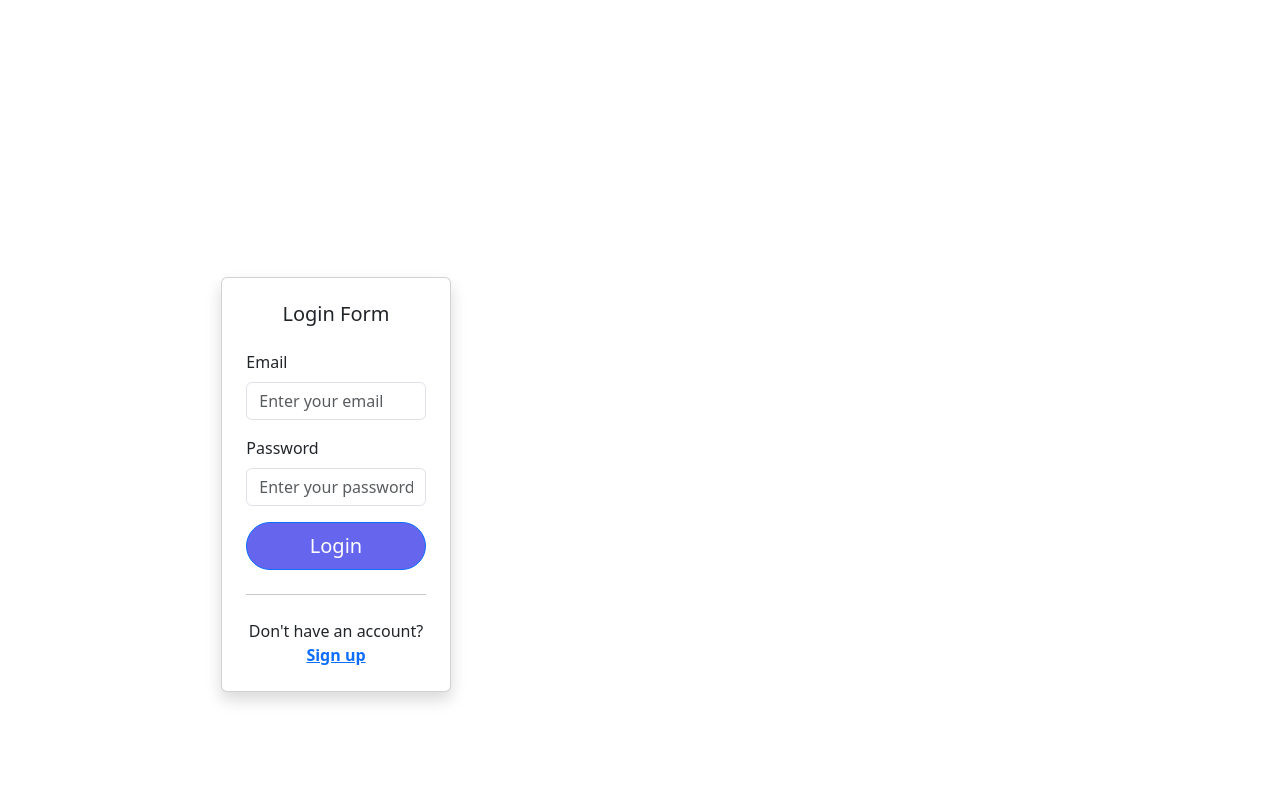
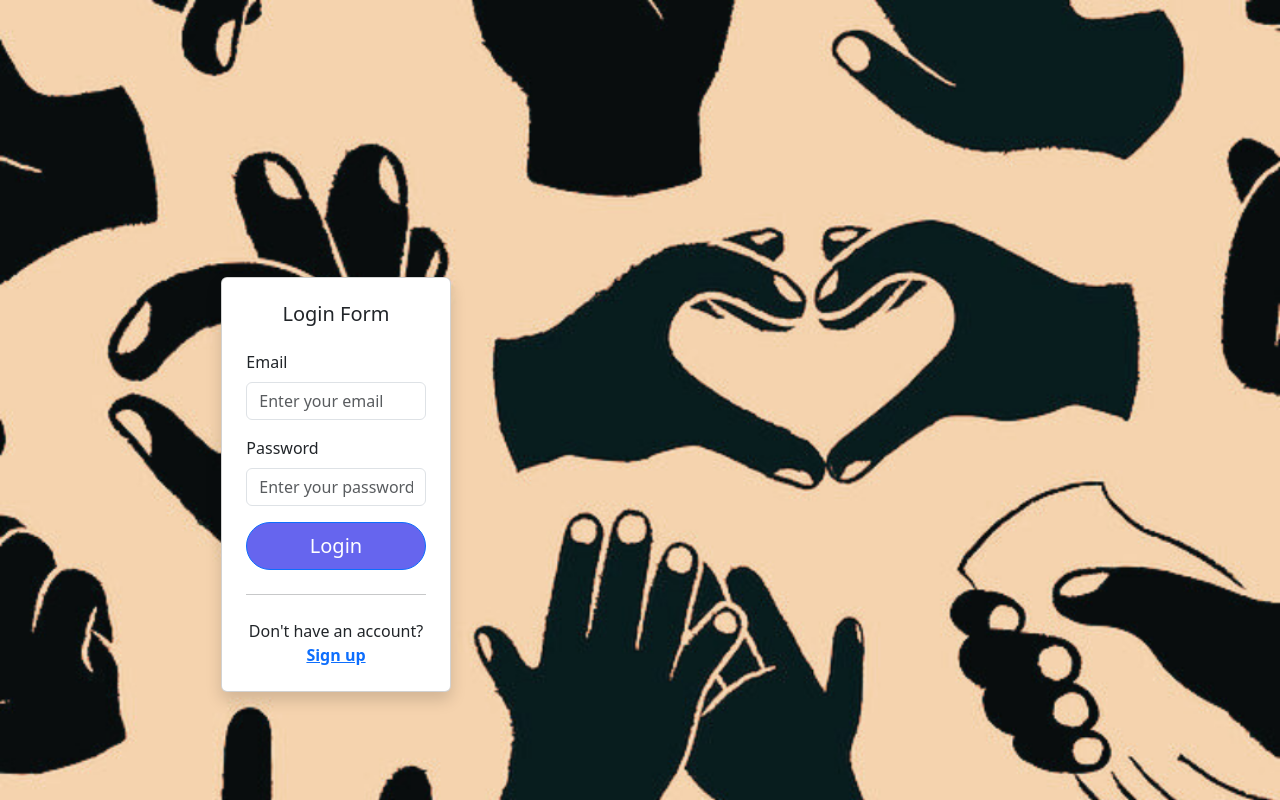
Before and after one commit to Elaiza-zz/Hands-on-Language, a Vue app: page /login in a window 1280 px wide. Built offline with nearby package versions, Linux system fonts and the light colour scheme; no server answers.

Commit message:
try fix for bg

```diff
--- a/src/assets/base.css
+++ b/src/assets/base.css
@@ -62,6 +62,8 @@ body {
   min-height: 100vh;
   color: var(--color-text);
   background: var(--color-background);
+  background-image: url(../assets/images/background-picture.png);
+  background-size: cover;
   transition:
     color 0.5s,
     background-color 0.5s;
--- a/src/assets/main.css
+++ b/src/assets/main.css
@@ -51,5 +51,4 @@ a,
   overflow: hidden;
   margin: 0;
   padding: 0;
-  color: #fff;
 }
--- a/src/views/system/About.vue
+++ b/src/views/system/About.vue
@@ -3,9 +3,6 @@ import HeaderNavbar from '@/components/common/Header.vue'
 import { onMounted, ref } from 'vue'
 </script>
 <style scoped>
-.HOL-BG {
-  background-color: #f8f9fa; /* Light gray background */
-}
 
 .card {
   border-radius: 1rem;
```
